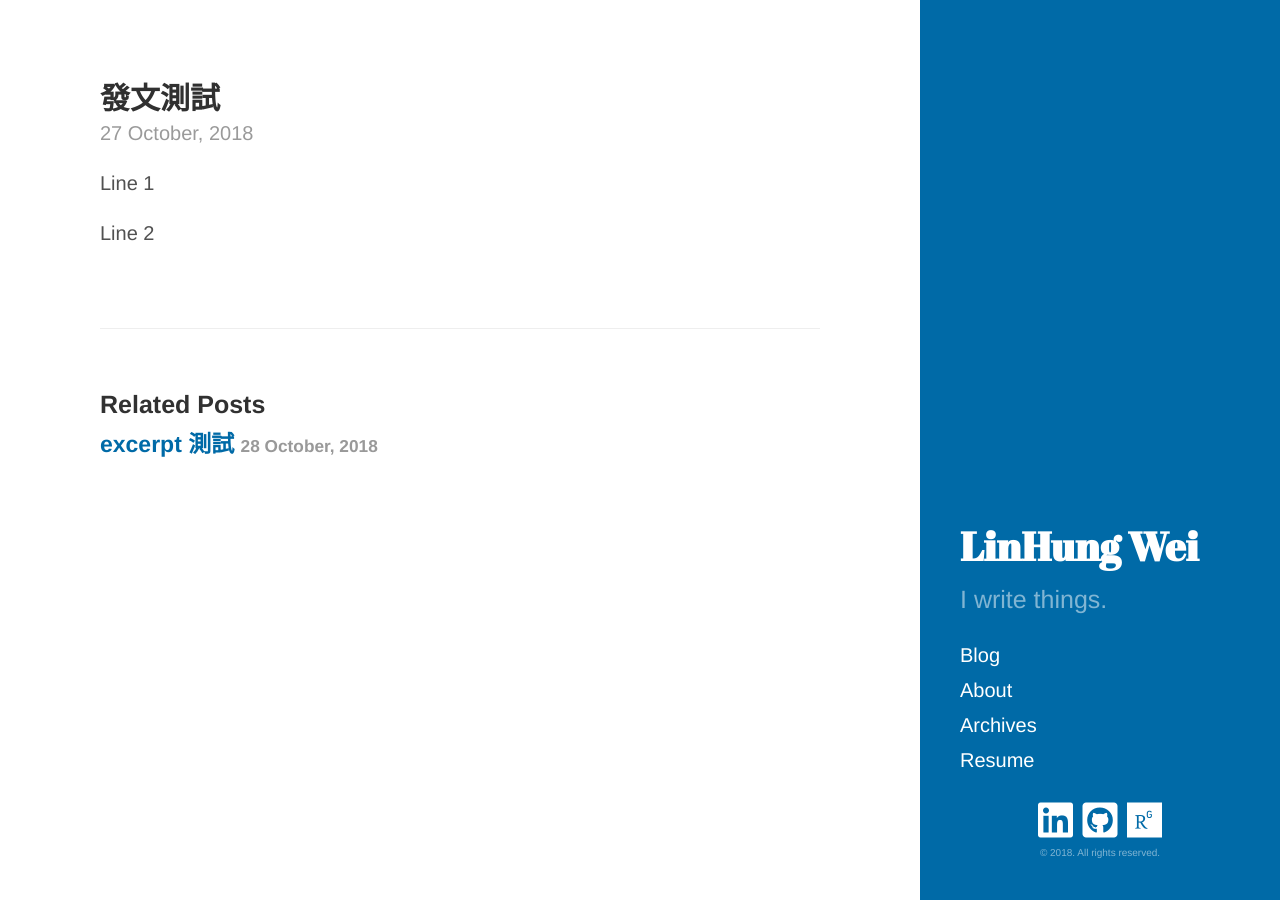
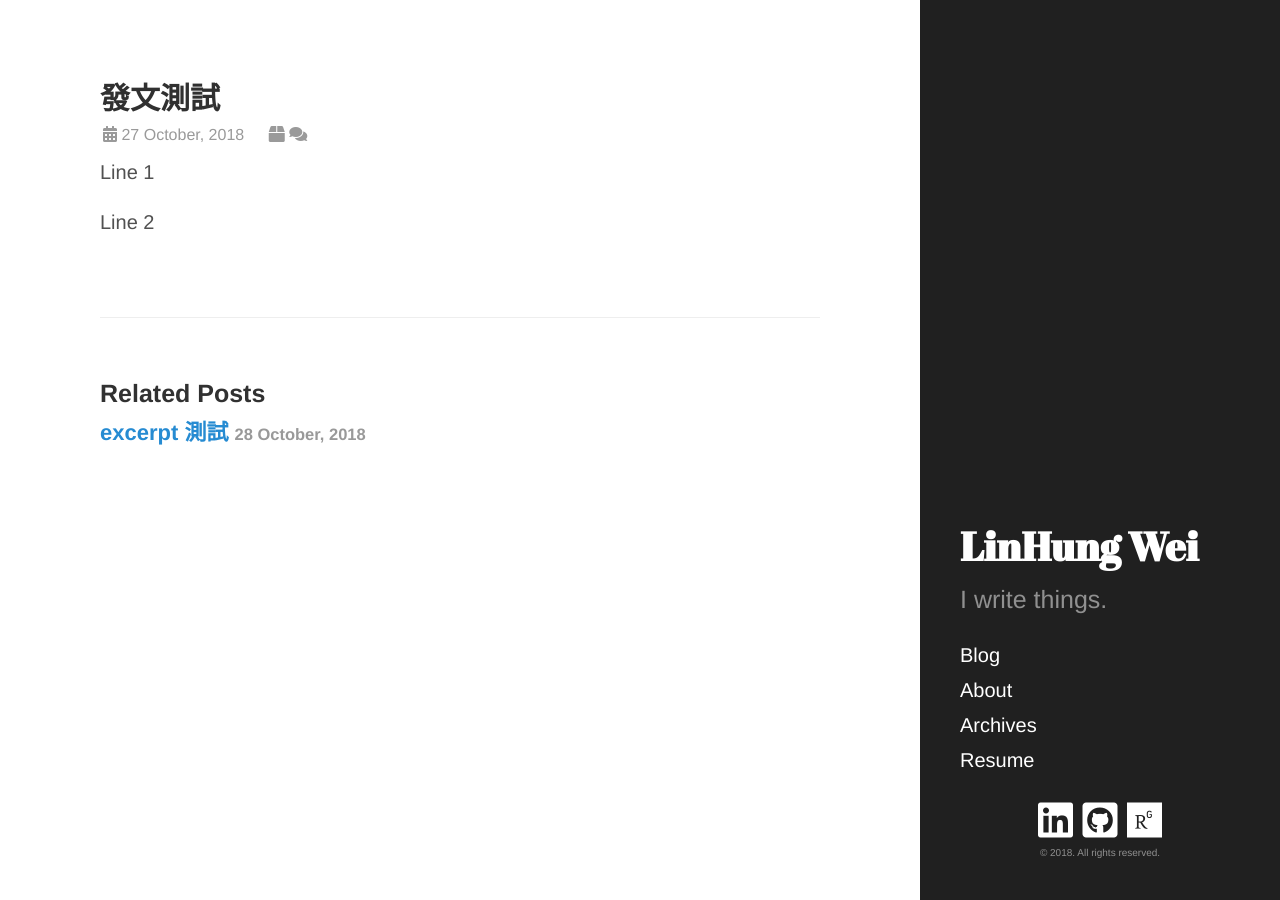
Before and after one commit to Adeline-Wei/Adeline-Wei.github.io, a Jekyll site: the page built from _posts/2018-10-27-發文測試.md, in a window 1280 px wide. Built offline with Jekyll 4.4.1, drawn with Linux system fonts in a browser that asks for light colours; nearby versions of some CDN libraries; some web fonts are replaced.

Commit message:
modify look

```diff
--- a/_layouts/default.html
+++ b/_layouts/default.html
@@ -3,7 +3,7 @@
 
   {% include head.html %}
 
-  <body class="layout-reverse theme-base-18">
+  <body class="layout-reverse">
 
     {% include sidebar.html %}
 
--- a/_layouts/post.html
+++ b/_layouts/post.html
@@ -4,7 +4,14 @@ layout: default
 
 <div class="post">
   <h1 class="post-title">{{ page.title }}</h1>
-  <span class="post-date">{{ page.date | date: '%d %B, %Y' }}</span>
+  <div class="post-info">
+      <i class="fas fa-calendar-alt"></i>
+      <span class="post-date">{{ page.date | date: '%d %B, %Y' }}</span>
+      <i class="fas fa-box"></i>
+      <span></span>
+      <i class="fas fa-comments"></i>
+  </div>
+  <!-- <span class="post-date">{{ page.date | date: '%d %B, %Y' }}</span> -->
   {{ content }}
 </div>
 
@@ -13,12 +20,12 @@ layout: default
   <ul class="related-posts">
     {% for post in site.related_posts limit:3 %}
       <li>
-        <h3>
+        <h4>
           <a href="{{ post.url }}">
             {{ post.title }}
             <small>{{ post.date | date: '%d %B, %Y' }}</small>
           </a>
-        </h3>
+        </h4>
       </li>
     {% endfor %}
   </ul>
--- a/index.html
+++ b/index.html
@@ -24,6 +24,7 @@ title: Home
     <!-- {{ post.content }} -->
 
   </div>
+  <div class="post-info"><i class="fas fa-comments"></i></div>
   <hr>
   {% endfor %}
 </div>
--- a/public/css/poole.css
+++ b/public/css/poole.css
@@ -339,12 +339,13 @@ tbody tr:nth-child(odd) th {
 .post-title,
 .post-title a {
   color: #303030;
+  text-decoration: none;
 }
 .page-title,
 .post-title {
   margin-top: 0;
 }
-
+`
 /* Meta data line below post title */
 .post-date {
   display: block;
@@ -363,7 +364,7 @@ tbody tr:nth-child(odd) th {
   padding-left: 0;
   list-style: none;
 }
-.related-posts h3 {
+.related-posts h4 {
   margin-top: 0;
 }
 .related-posts li small {
```
